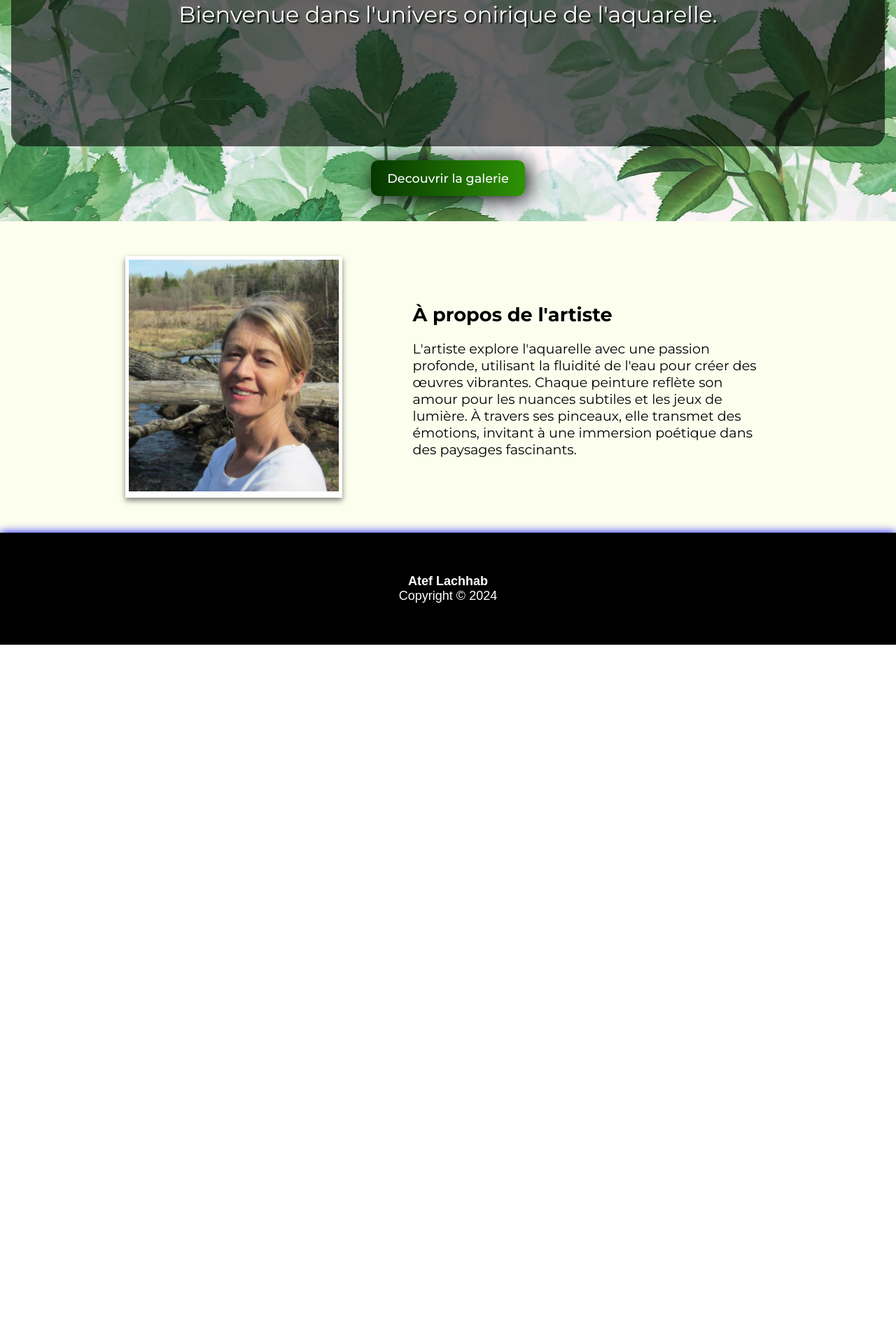
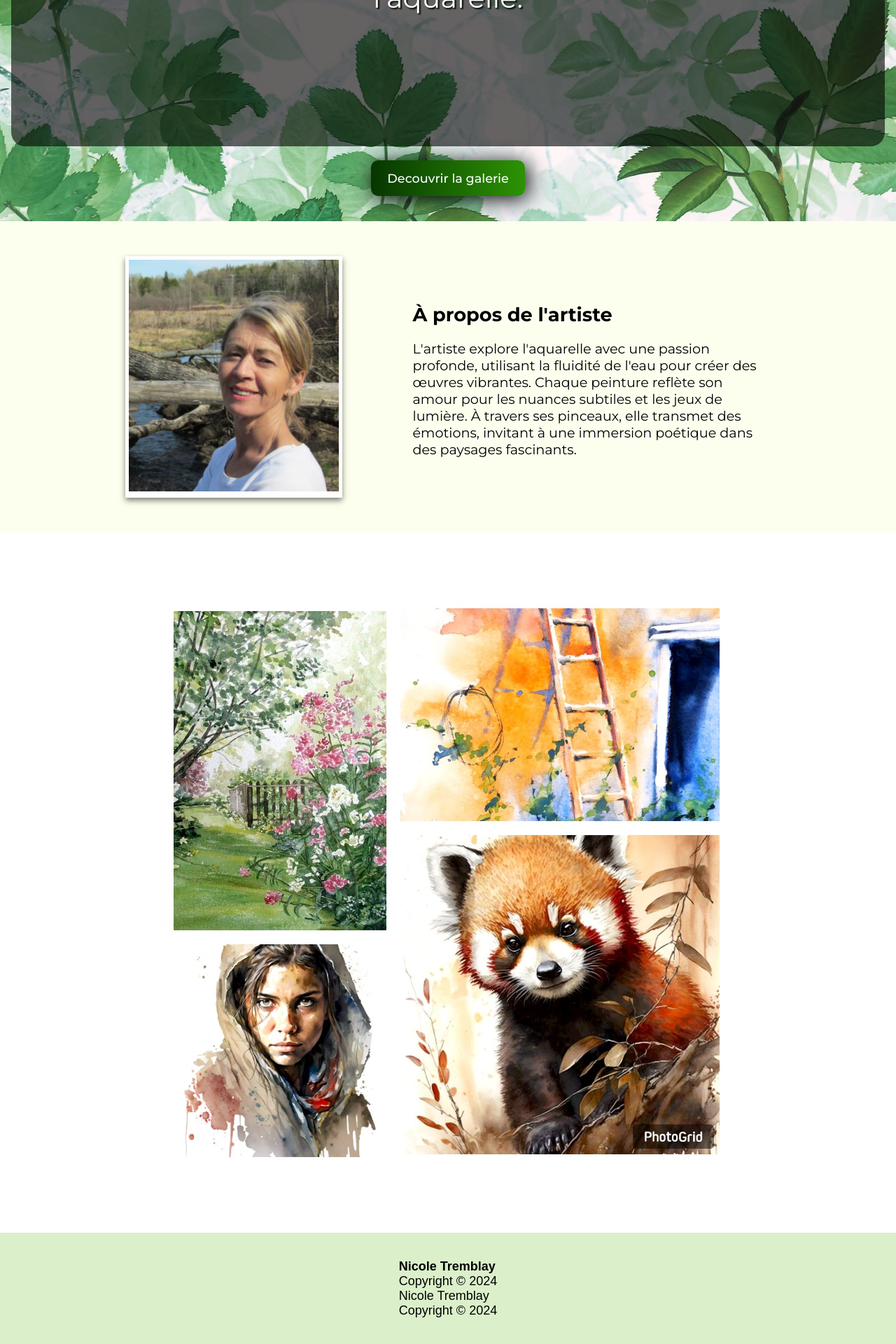
Before and after one commit to Kaazell/nicole-aquarelle, a React (Vite) app: page / in a window 1280 px wide. Shown: the part 484-2404 px from the top of the page at 70% size. Before the commit the page ends 1405 px from the top, so only its background shows below. Built offline with nearby package versions, Linux system fonts and the light colour scheme; a web font is replaced by a local one.

Commit message:
fix: home page style adjustments

```diff
--- a/src/components/Footer/Footer.tsx
+++ b/src/components/Footer/Footer.tsx
@@ -3,10 +3,19 @@ import s from "./style.module.scss";
 export function Footer() {
   return (
     <footer className={s.footer}>
-      <h2 className={s.footer__text}>Atef Lachhab</h2>
-      <p className={s.footer__text}>
-        Copyright © <span id="current-year">2024</span>
-      </p>
+      <div className={s.footer__left}>
+        <h2 className={s.footer__text}>Nicole Tremblay</h2>
+        <p className={s.footer__text}>
+          Copyright © <span id="current-year">2024</span>
+        </p>
+      </div>
+      <div className={s.footer__left}>
+        <p className={s.footer__text}>Nicole Tremblay</p>
+        <p className={s.footer__text}>
+          Copyright © <span id="current-year">2024</span>
+        </p>
+      </div>
     </footer>
+
   );
 }
--- a/src/components/Footer/style.module.scss
+++ b/src/components/Footer/style.module.scss
@@ -6,12 +6,10 @@
     flex-direction: column;
     justify-content: center;
     align-items: center;
-    box-shadow: variables.$blue-blurry;
     height: 10rem;
-    background-color: black;
+    background-color: rgb(219, 240, 202);
     &__text {
         font-size: 18px;
         margin: 0;
-        color: white;
     }
 }
--- a/src/pages/Home/Home.tsx
+++ b/src/pages/Home/Home.tsx
@@ -2,6 +2,7 @@ import React from "react";
 import s from "./style.module.scss";
 import Button from "../../components/Button/Button";
 import nicole from "../../assets/img/nicole-tremblay.png"
+import display from "../../assets/img/display.jpg"
 
 const Home: React.FC = () => {
   return (
@@ -22,6 +23,9 @@ const Home: React.FC = () => {
           <p>L'artiste explore l'aquarelle avec une passion profonde, utilisant la fluidité de l'eau pour créer des œuvres vibrantes. Chaque peinture reflète son amour pour les nuances subtiles et les jeux de lumière. À travers ses pinceaux, elle transmet des émotions, invitant à une immersion poétique dans des paysages fascinants.</p>
         </div>
       </section>
+      <section className={s.display}>
+        <img src={display} alt="display" />
+      </section>
     </main>
   );
 };
--- a/src/pages/Home/style.module.scss
+++ b/src/pages/Home/style.module.scss
@@ -64,8 +64,30 @@
     }
 }
 
+.display {
+    display: flex;
+    justify-content: center;
+    margin: 50px 0;
+    img {
+        width: 100%;
+        max-width: 800px;
+    }
+}
+
 
 @media screen and (min-width: 830px) {
+    .landing {
+        &__center {
+            justify-content: center;
+        }
+        &__title {
+            font-size: 7em;
+        }
+        &__introduction {
+            font-size: 2.5em;
+
+        }
+    }
     .artist {
         flex-direction: row;
         justify-content: space-around;
@@ -92,4 +114,7 @@
             }
         }
     }
+    .display {
+        margin: 100px 0;
+    }
 }
```
Also changed, not shown: src/assets/img/display.jpg (added).
